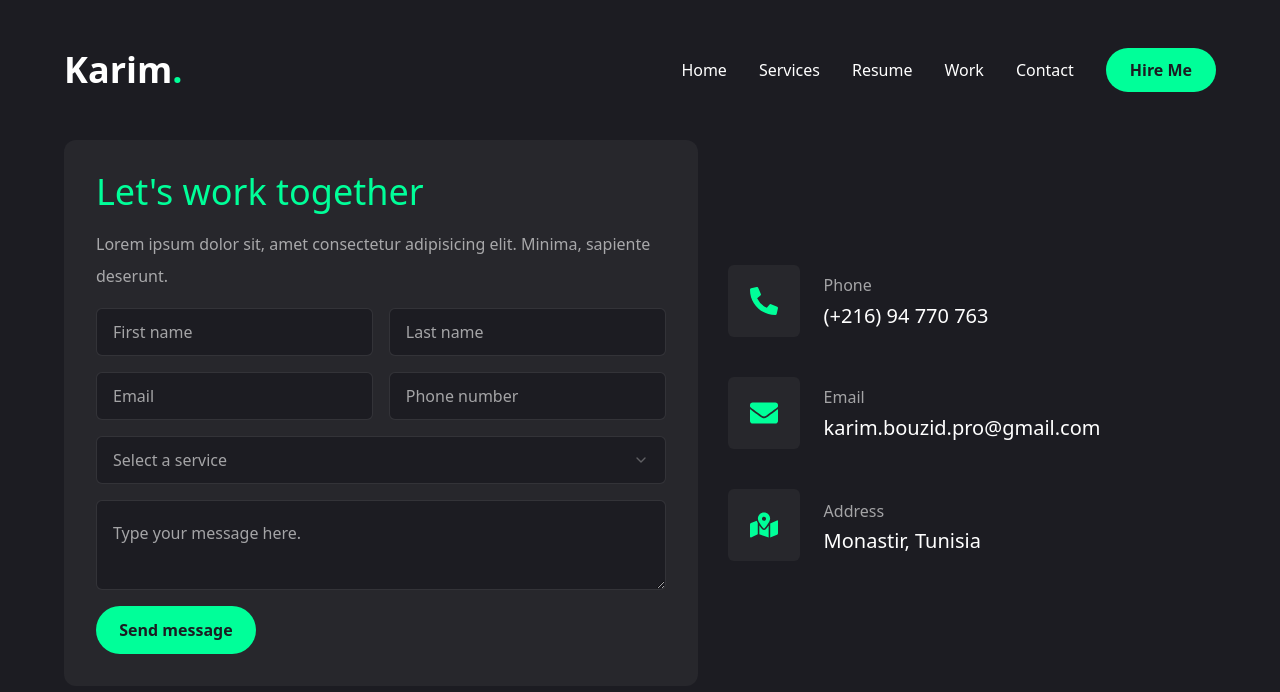
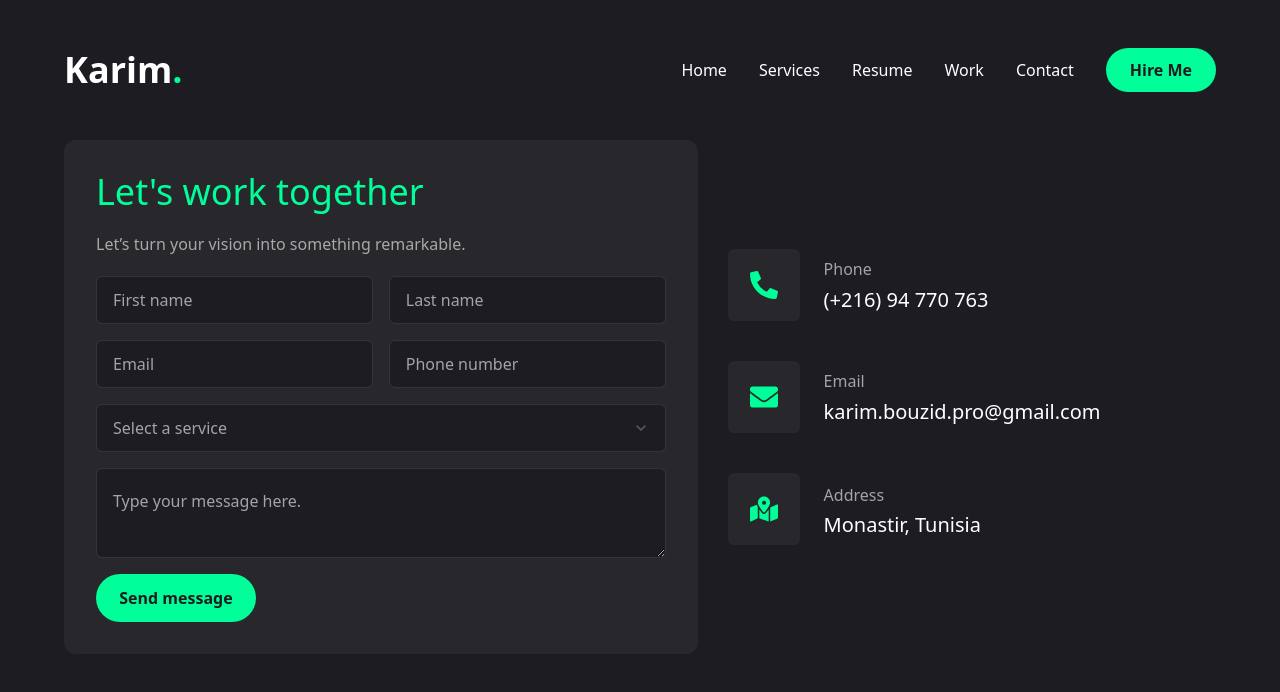
Before and after one commit to Karim-bz/personal-portfolio-v2, a Next.js app: page /contact in a window 1280 px wide. Shown: the top 692 px of the page. Built offline with nearby package versions, Linux system fonts and the light colour scheme.

Commit message:
Contact form validation

```diff
--- a/app/contact/page.jsx
+++ b/app/contact/page.jsx
@@ -46,9 +46,47 @@ const Contact = () => {
     service: "",
     message: "",
   });
+  const [errors, setErrors] = useState({});
 
   const [loading, setLoading] = useState(false);
   const [success, setSuccess] = useState(false);
+
+  const validateForm = () => {
+    const newErrors = {};
+
+    if (!formData.firstName.trim()) {
+      newErrors.firstName = "First name is required";
+    }
+
+    if (!formData.lastName.trim()) {
+      newErrors.lastName = "Last name is required";
+    }
+
+    if (!formData.email.trim()) {
+      newErrors.email = "Email is required";
+    } else if (!/^[^\s@]+@[^\s@]+\.[^\s@]+$/.test(formData.email)) {
+      newErrors.email = "Invalid email address";
+    }
+
+    if (!formData.phone.trim()) {
+      newErrors.phone = "Phone number is required";
+    } else if (formData.phone && !/^\+?[0-9\s()-]{7,}$/.test(formData.phone)) {
+      newErrors.phone = "Invalid phone number";
+    }
+
+    if (!formData.service) {
+      newErrors.service = "Please select a service";
+    }
+
+    if (!formData.message.trim()) {
+      newErrors.message = "Message is required";
+    } else if (formData.message.length < 10) {
+      newErrors.message = "Message must be at least 10 characters";
+    }
+
+    setErrors(newErrors);
+    return Object.keys(newErrors).length === 0;
+  };
 
   const handleChange = (e) => {
     setFormData({ ...formData, [e.target.name]: e.target.value });
@@ -56,6 +94,9 @@ const Contact = () => {
 
   const handleSubmit = async (e) => {
     e.preventDefault();
+
+    if (!validateForm()) return;
+
     setLoading(true);
     setSuccess(false);
 
@@ -83,6 +124,7 @@ const Contact = () => {
         service: "",
         message: "",
       });
+      setErrors({});
     } catch (error) {
       console.error("EmailJS error:", error);
     }
@@ -109,37 +151,57 @@ const Contact = () => {
             >
               <h3 className="text-4xl text-accent">Let's work together</h3>
               <p className="text-white/60">
-                Lorem ipsum dolor sit, amet consectetur adipisicing elit.
-                Minima, sapiente deserunt.
+                Let’s turn your vision into something remarkable.
               </p>
               {/* Input */}
               <div className="grid grid-cols-1 md:grid-cols-2 gap-4">
+                <div className="flex flex-col gap-1">
                   <Input
                     name="firstName"
                     placeholder="First name"
                     value={formData.firstName}
                     onChange={handleChange}
                   />
+                  {errors.firstName && (
+                    <p className="text-red-400 text-sm">{errors.firstName}</p>
+                  )}
+                </div>
+                <div className="flex flex-col gap-1">
                   <Input
                     name="lastName"
                     placeholder="Last name"
                     value={formData.lastName}
                     onChange={handleChange}
                   />
+                  {errors.lastName && (
+                    <p className="text-red-400 text-sm">{errors.lastName}</p>
+                  )}
+                </div>
+                <div className="flex flex-col gap-1">
                   <Input
                     name="email"
                     placeholder="Email"
                     value={formData.email}
                     onChange={handleChange}
                   />
+                  {errors.email && (
+                    <p className="text-red-400 text-sm">{errors.email}</p>
+                  )}
+                </div>
+                <div className="flex flex-col gap-1">
                   <Input
                     name="phone"
                     placeholder="Phone number"
                     value={formData.phone}
                     onChange={handleChange}
                   />
+                  {errors.phone && (
+                    <p className="text-red-400 text-sm">{errors.phone}</p>
+                  )}
+                </div>
               </div>
               {/* Select */}
+              <div className="flex flex-col gap-1">
                 <Select
                   onValueChange={(value) =>
                     setFormData({ ...formData, service: value })
@@ -165,6 +227,10 @@ const Contact = () => {
                     </SelectGroup>
                   </SelectContent>
                 </Select>
+                {errors.service && (
+                  <p className="text-red-400 text-sm">{errors.service}</p>
+                )}
+              </div>
               {/* Text Area */}
               <Textarea
                 name="message"
```
Lines whose indentation alone changed are shown as unchanged.
